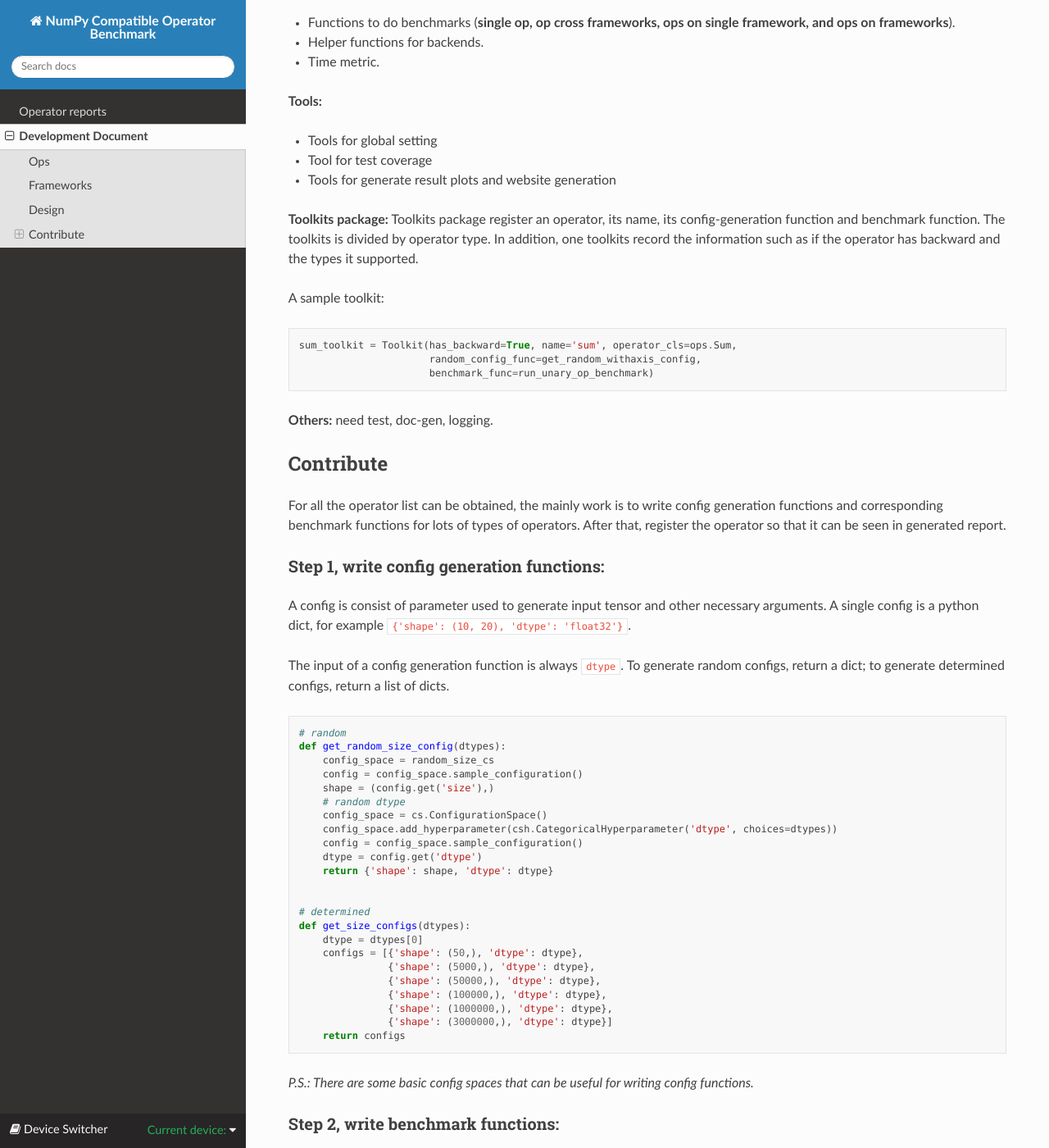
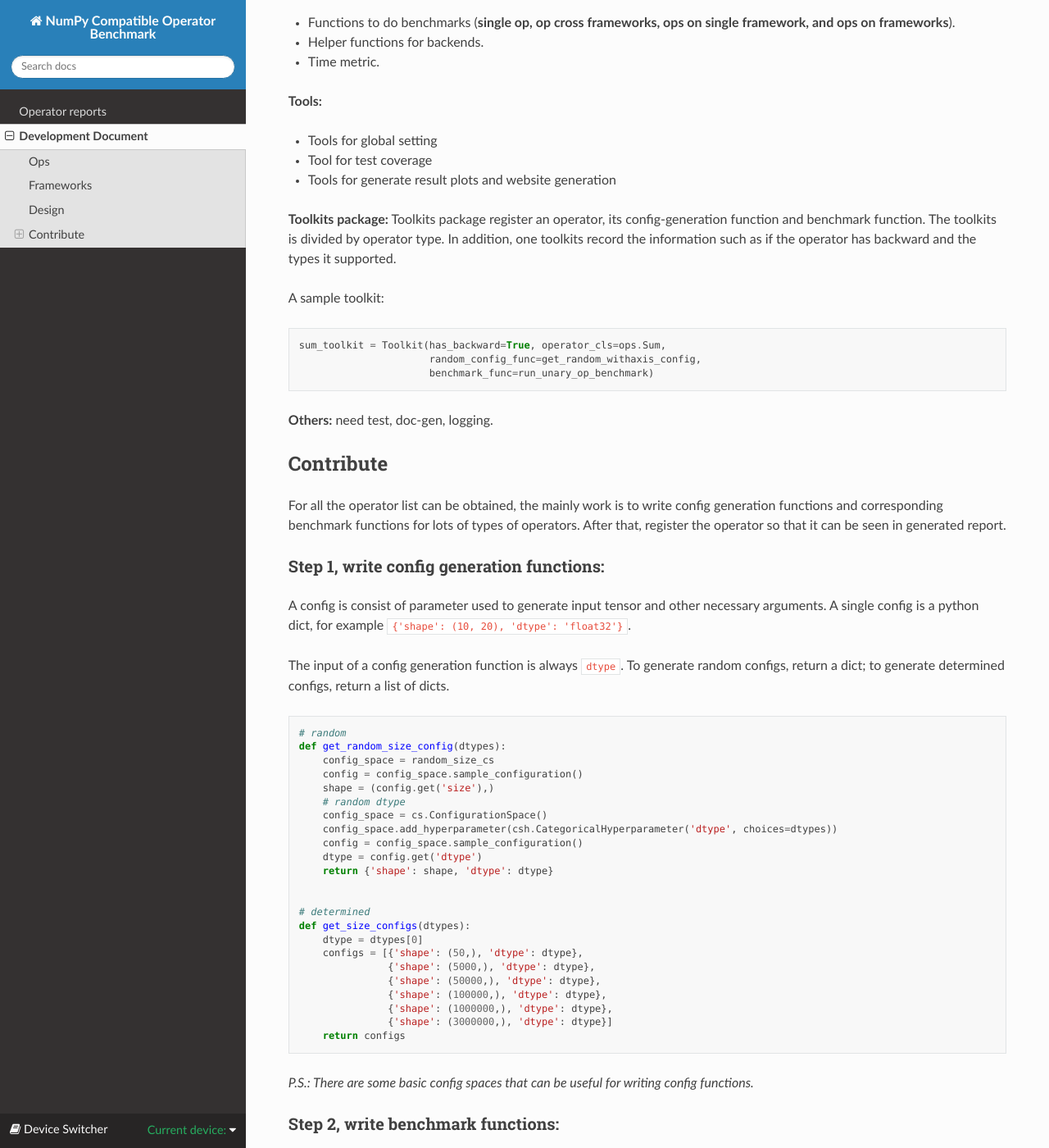
Before and after one commit to hgt312/NumpyXBench, a Sphinx documentation site: the page built from doc/doc.md, in a window 1280 px wide and 1400 px high, scrolled down 1375 px. Shown: the whole window at 82% size. Built offline with Sphinx 7.4.7 and the Read the Docs theme 2.0.0, drawn with Linux system fonts in a browser that asks for light colours; pages that are not in the unit, such as notebooks, are missing from menus; some of the changed text lies outside the part shown.

Commit message:
Update doc.md

````diff
--- a/doc/doc.md
+++ b/doc/doc.md
@@ -58,12 +58,12 @@
 - Tool for test coverage
 - Tools for generate result plots and website generation
 
-**Toolkits package:** Toolkits package register an operator, its name, its config-generation function and benchmark function. The toolkits is divided by operator type. In addition, one toolkits record the information such as if the operator has backward and the types it supported.
+**Toolkits package:** Toolkits package register an operator, its config-generation function and benchmark function. The toolkits is divided by operator type. In addition, one toolkits record the information such as if the operator has backward and the types it supported.
 
 A sample toolkit:
 
 ```python
-sum_toolkit = Toolkit(has_backward=True, name='sum', operator_cls=ops.Sum,
+sum_toolkit = Toolkit(has_backward=True, operator_cls=ops.Sum,
                       random_config_func=get_random_withaxis_config,
                       benchmark_func=run_unary_op_benchmark)
 ```
@@ -116,13 +116,13 @@
 
 ### Step 3, register the operator:
 
-A toolkit tells an operator's name, corresponding python class, if has backward, support types, config generate functions and benchmark function. A sample toolkit is shown below, whole the parameter list can be read in source code.
+A toolkit tells an operator's corresponding python class, if has backward, support types, config generate functions and benchmark function. A sample toolkit is shown below, whole the parameter list can be read in source code.
 
 1. Write a toolkit, then add it to `__all__`
 2. Add it to `doc/report.rst`
 
 ```python
-multiply_toolkit = Toolkit(has_backward=True, name='multiply', operator_cls=ops.Multiply,
+multiply_toolkit = Toolkit(has_backward=True, operator_cls=ops.Multiply,
                            random_config_func=get_random_size_config,
                            determined_config_func=get_size_configs,
                            benchmark_func=run_binary_op_benchmark)
````
